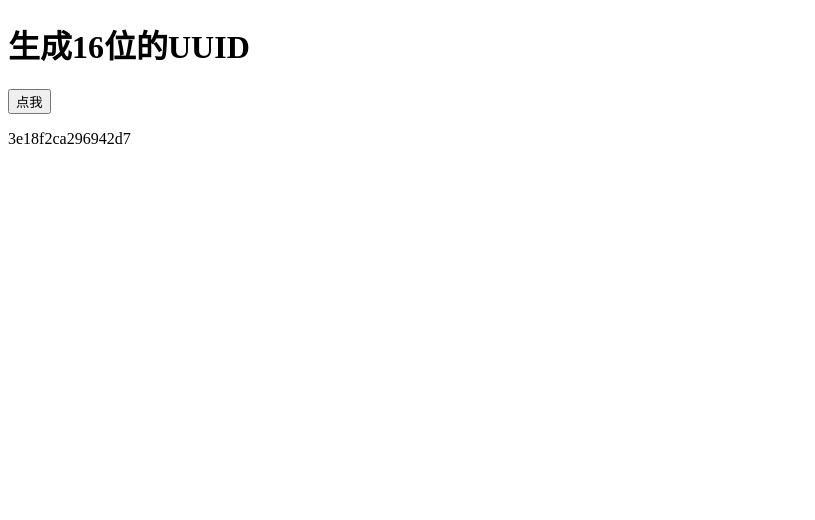
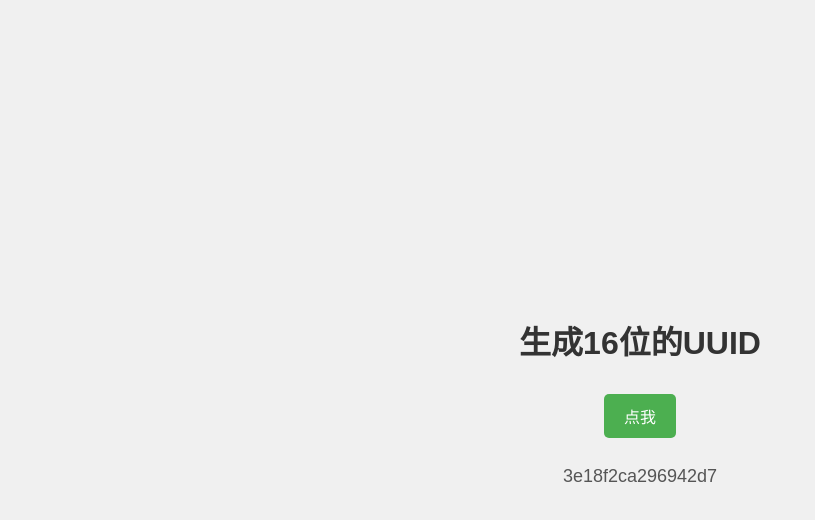
Before and after one commit to 0xYriux/dailytools, a plain HTML site: page index.html in a window 1280 px wide. Both pictures are taken after a click on the button "点我". Shown: the whole page, without its empty margins (0-815 px from the left). Drawn offline with Linux system fonts and the light colour scheme.

Commit message:
拆了下文件

```diff
--- a/index.html
+++ b/index.html
@@ -1,22 +1,12 @@
 <!DOCTYPE html>
-<html lang="zh-CN"></html>
+<html lang="zh-CN">
 <head>
     <meta charset="UTF-8">
     <meta name="viewport" content="width=device-width, initial-scale=1.0">
     <title>0xYriux</title>
-    <script>
-        function generate16BitUUID() {
-            // 生成标准 UUID
-            const fullUUID = 'xxxxxxxx-xxxx-4xxx-yxxx-xxxxxxxxxxxx'.replace(/[xy]/g, function(c) {
-                const r = Math.random() * 16 | 0;
-                const v = c === 'x' ? r : (r & 0x3 | 0x8);
-                return v.toString(16);
-            });
-            // 截取 16 位字符（去掉连字符）
-            const shortUUID = fullUUID.replace(/-/g, '').substring(0, 16);
-            document.getElementById('randomString').innerText = shortUUID;
-        }
-    </script>
+    <link rel="stylesheet" href="styles.css">
+    <script src="scripts.js" defer></script>
+    <link rel="icon" href="favicon.ico" type="image/x-icon">
 </head>
 <body>
     <h1>生成16位的UUID</h1>
--- /dev/null
+++ b/scripts.js
@@ -0,0 +1,9 @@
+function generate16BitUUID() {
+    const fullUUID = 'xxxxxxxx-xxxx-4xxx-yxxx-xxxxxxxxxxxx'.replace(/[xy]/g, function(c) {
+        const r = Math.random() * 16 | 0;
+        const v = c === 'x' ? r : (r & 0x3 | 0x8);
+        return v.toString(16);
+    });
+    const shortUUID = fullUUID.replace(/-/g, '').substring(0, 16);
+    document.getElementById('randomString').innerText = shortUUID;
+}
--- /dev/null
+++ b/styles.css
@@ -0,0 +1,33 @@
+body {
+    font-family: Arial, sans-serif;
+    background-color: #f0f0f0;
+    display: flex;
+    flex-direction: column;
+    align-items: center;
+    justify-content: center;
+    height: 100vh;
+    margin: 0;
+}
+h1 {
+    color: #333;
+}
+button {
+    background-color: #4CAF50;
+    color: white;
+    border: none;
+    padding: 10px 20px;
+    text-align: center;
+    text-decoration: none;
+    display: inline-block;
+    font-size: 16px;
+    margin: 10px 0;
+    cursor: pointer;
+    border-radius: 5px;
+}
+button:hover {
+    background-color: #45a049;
+}
+p {
+    font-size: 18px;
+    color: #555;
+}
```
Also changed, not shown: favicon.ico (added).
